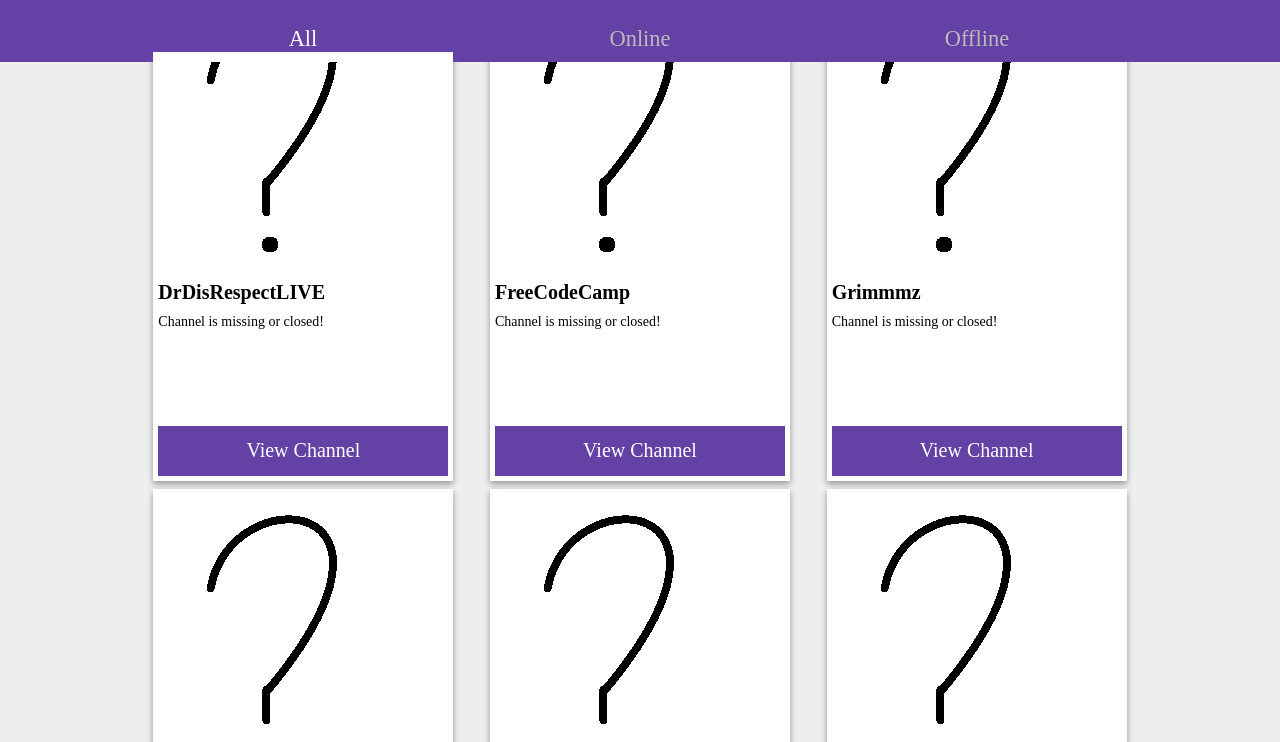
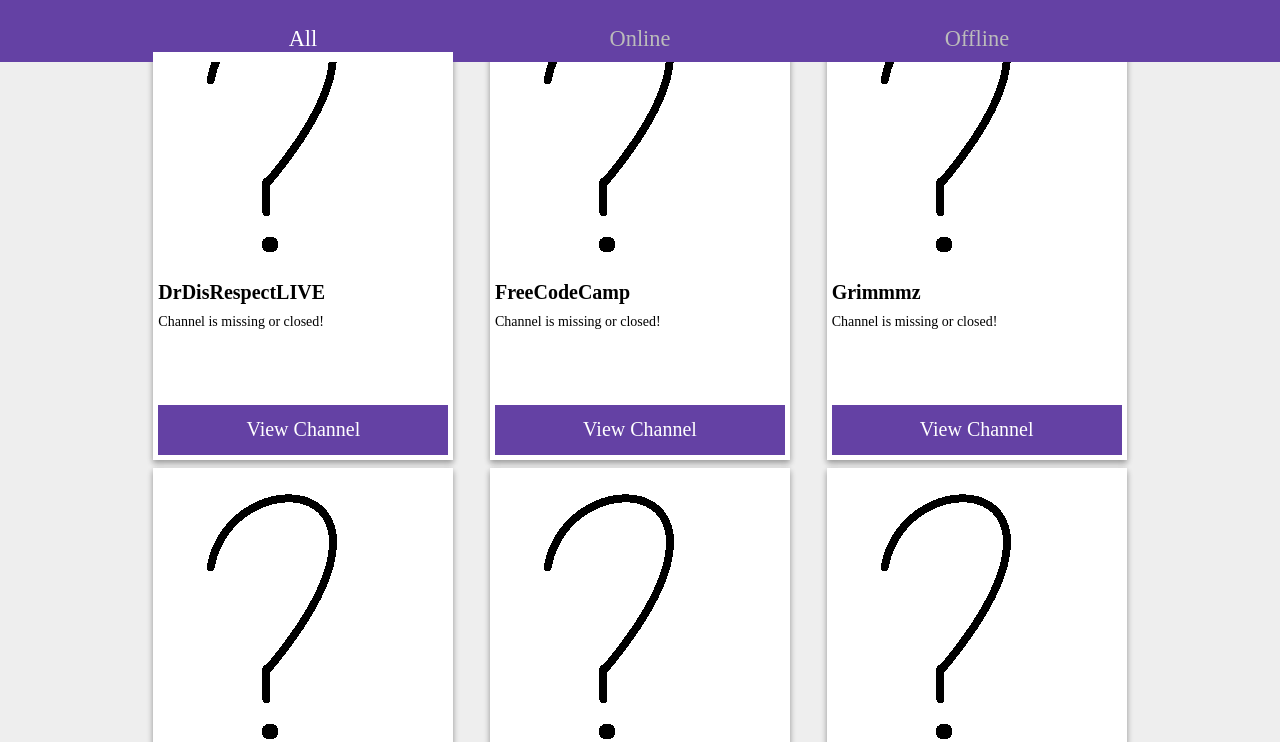
Before and after one commit to Squibs/twitch-streamers, a plain HTML site: page index.html in a window 1280 px wide. Shown: the part 58-800 px from the top of the page. Drawn offline with Linux system fonts and the light colour scheme; no server answers.

Commit message:
Hopefully all the changes needed for chrome.

```diff
--- a/css/main.css
+++ b/css/main.css
@@ -142,6 +142,7 @@
 	align-items: center;
 	background-color: grey;
 	width: 100%;
+	height: 100%;
 	background-color: white;
 	transition: all .2s ease-in-out;
 	box-shadow: 0 3px 6px rgba(0, 0, 0, 0.16), 0 3px 6px rgba(0, 0, 0, 0.23);
@@ -153,7 +154,7 @@
 }
 
 .streamer-img {
-	max-height: 50vw;
+	max-height: 25vw;
 	width: auto;
 }
 
@@ -219,13 +220,10 @@
 		max-width: 300px;
 	}
 
-	.inner-container {
-		min-height: 200px;
-	}
-
 	.streamer-img {
 		width: 100%;
 		height: auto;
+		max-height: 50vw;
 	}
 
 	.streamer-status {
```
